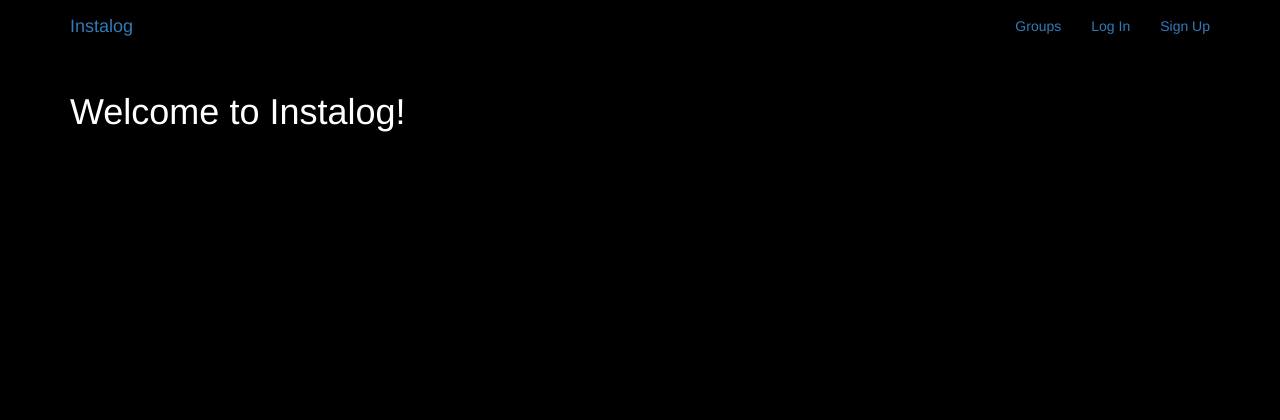
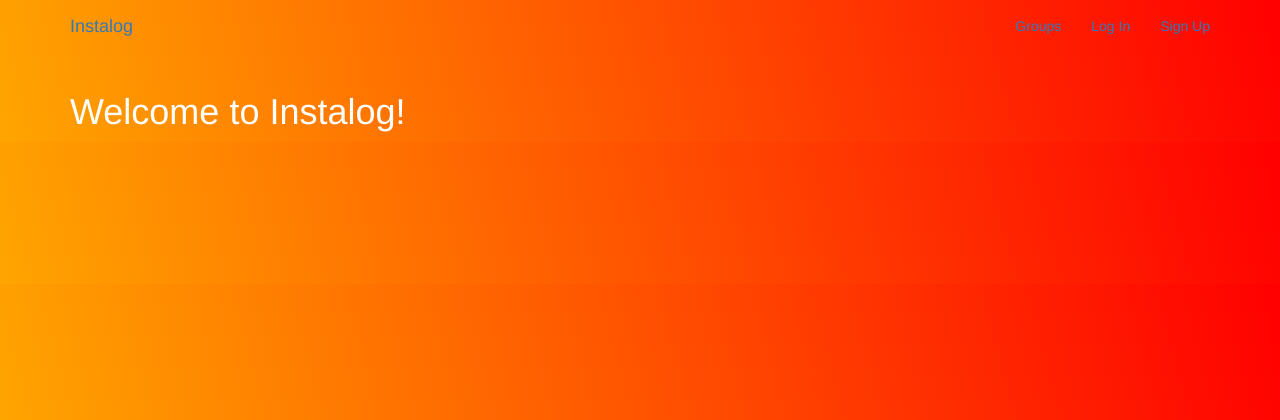
Before and after one commit to Aditya185/Instalog, a Django app: page / in a window 1280 px wide. Shown: the top 420 px of the page. Run offline with Django 3.2, Linux system fonts and the light colour scheme; some libraries are stand-ins or nearby versions.

Commit message:
Update master.css

```diff
--- a/instalog/static/instalog/css/master.css
+++ b/instalog/static/instalog/css/master.css
@@ -1,6 +1,8 @@
 body{
   margin: 0;
   overflow: hidden;
-  background-color: black;
+  background-size: cover;
+  background-repeat:no-repeat;
+  background: linear-gradient( 75deg, orange, red);
   color:white;
 }
```
